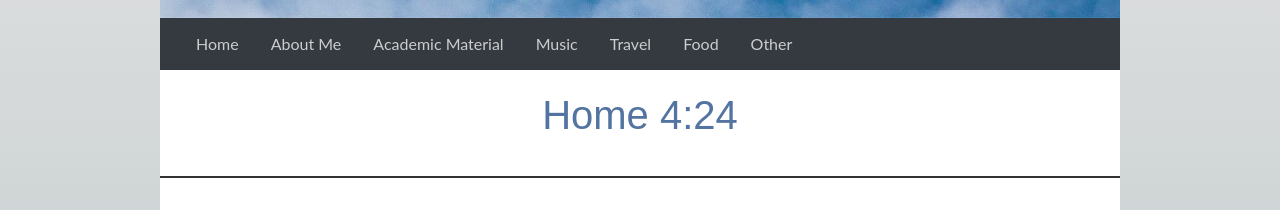
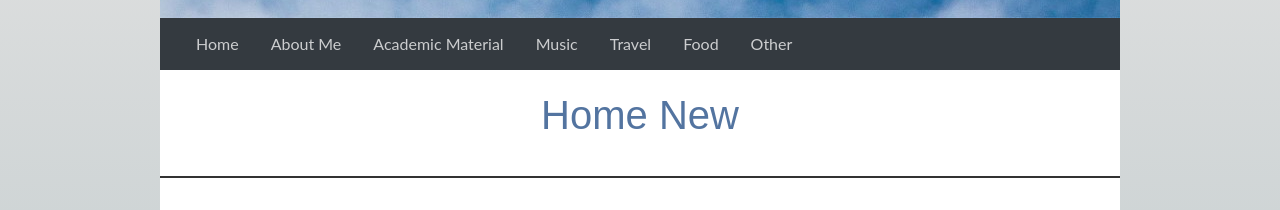
Before and after one commit to quincyaflint/quincyaflint.github.io, a plain HTML site: page index.html in a window 1280 px wide. Shown: the part 142-352 px from the top of the page. Drawn offline with Linux system fonts and the light colour scheme.

Commit message:
Thursday 426pm

```diff
--- a/index.html
+++ b/index.html
@@ -46,7 +46,7 @@
 
 	<!-- PAGE HEADER -->
 	<div class="page-header">
-		<div class="page-title">Home 4:24</div>
+		<div class="page-title">Home New</div>
 		<hr class="horizontal-line">
 	</div>
 
```
